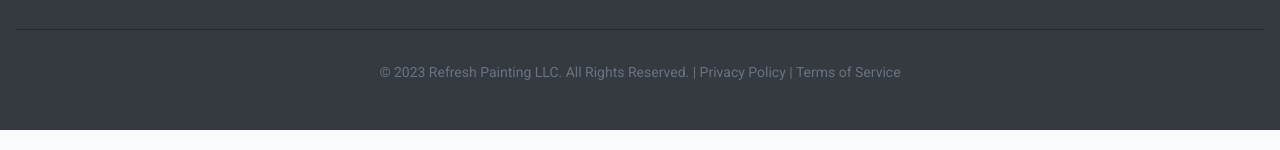
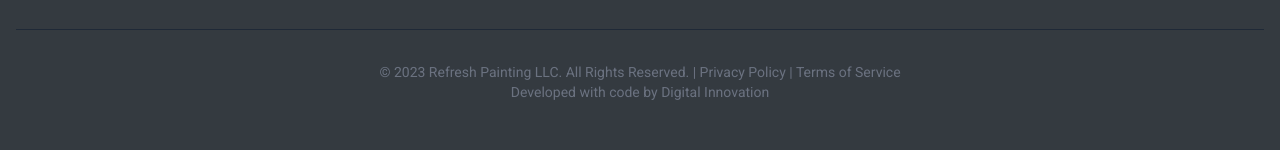
Before and after one commit to 2tlogistics/Refreshing, a plain HTML site: page index.html in a window 1280 px wide. Shown: the part 5594-5744 px from the top of the page. Drawn offline with nearby package versions, Linux system fonts and the light colour scheme.

Commit message:
Update index.html

```diff
--- a/index.html
+++ b/index.html
@@ -827,7 +827,9 @@
             <div class="border-t border-gray-800 mt-8 pt-8 text-center text-gray-500 text-sm">
                 <p>&copy; 2023 Refresh Painting LLC. All Rights Reserved. | <a href="#" class="hover:text-white">Privacy Policy</a> |
                 <a href="#" class="hover:text-white">Terms of Service</a></p>
+           <p>Developed with code by <a href="https://digitalinnovation.agency" target="_blank">Digital Innovation</a></p>
             </div>
+
         </div>
     </footer>
 
```
